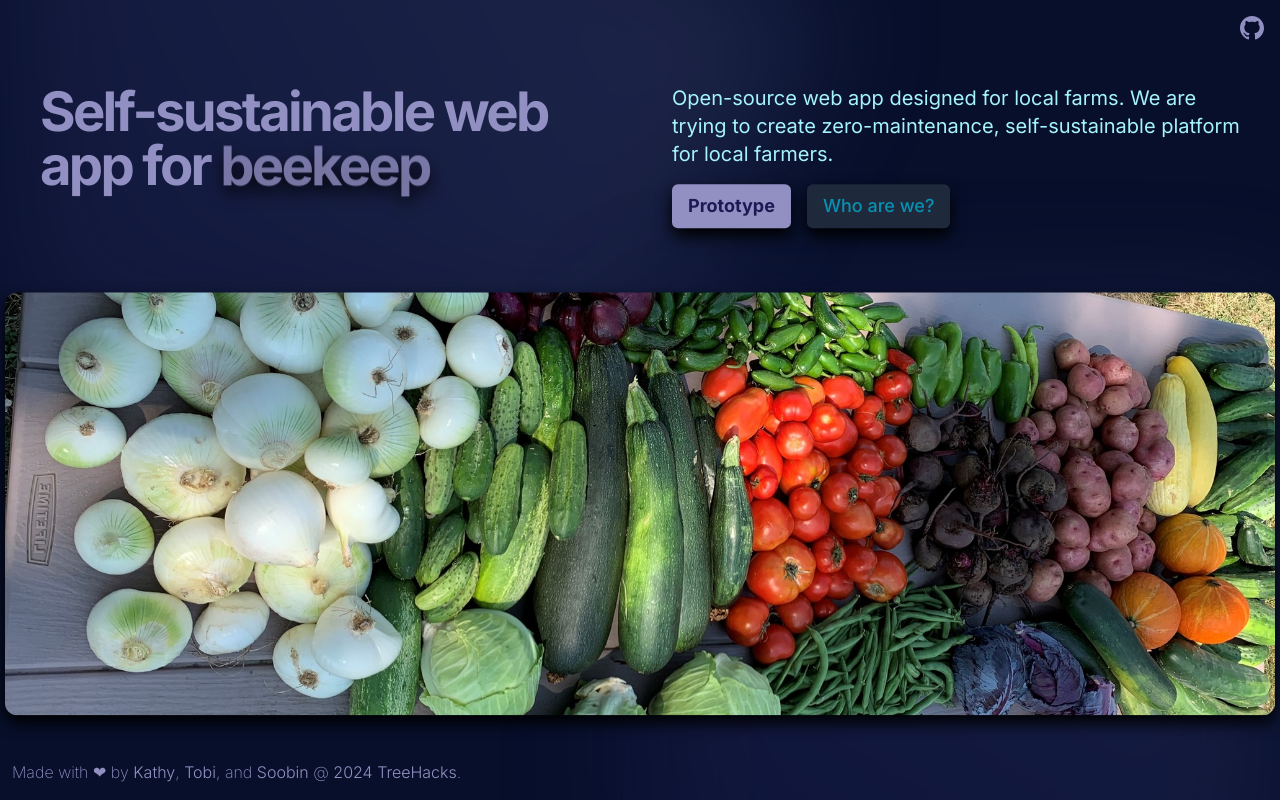
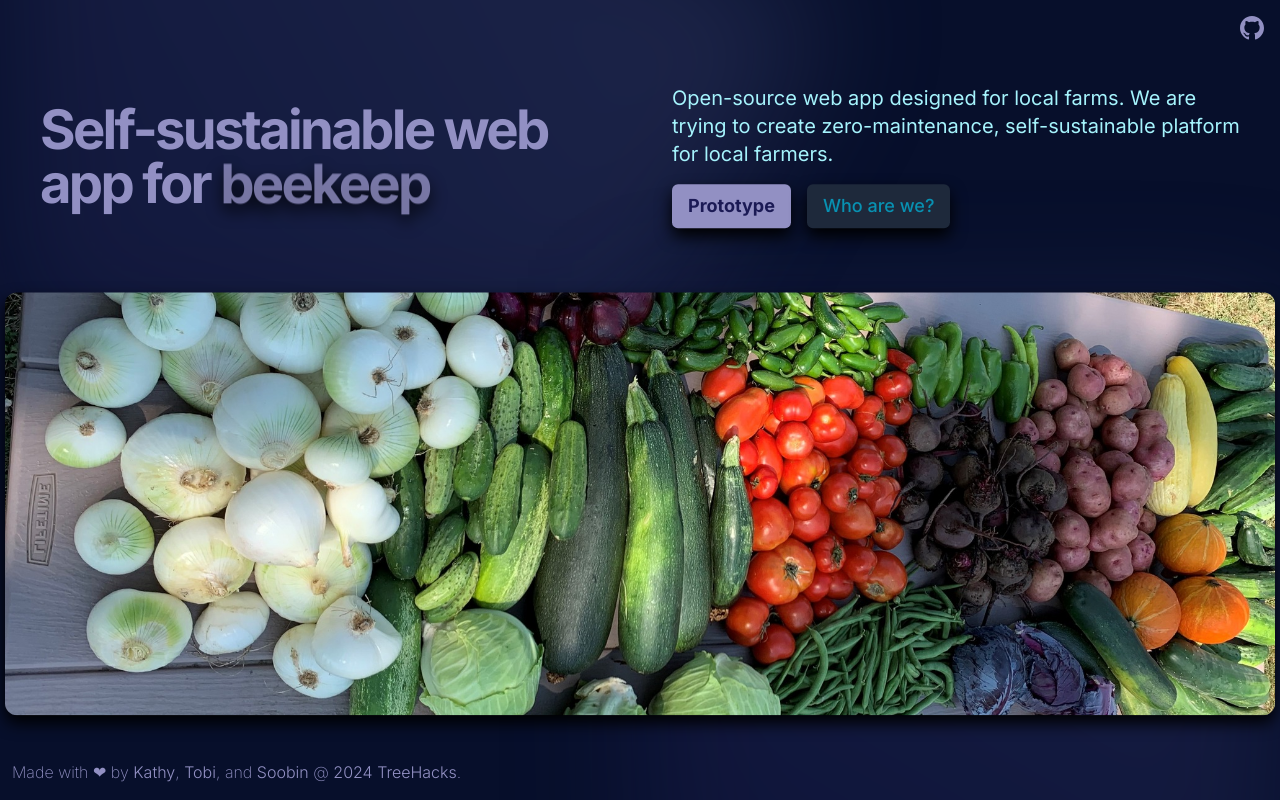
Before and after one commit to soobinrho/GoodLifeFarms, a Next.js app: page / in a window 1280 px wide. Shown: the top 800 px of the page. Built offline with nearby package versions, Linux system fonts and the light colour scheme.

Commit message:
refactor: align grid items center for better readability
Signed-off-by: Soobin Rho <soobinrho@gmail.com>

```diff
--- a/src/components/landing-page.tsx
+++ b/src/components/landing-page.tsx
@@ -11,9 +11,9 @@ export default function LandingPage() {
         {/* Who we are */}
         <section className='absolute left-[50%] top-[50%] z-10 translate-x-[-50%] translate-y-[-50%]'>
           <div className='container w-screen space-y-10 xl:space-y-16'>
-            <div className='grid gap-4 px-10 md:grid-cols-2 md:gap-16'>
+            <div className='grid place-items-center gap-4 px-10 md:grid-cols-2 md:gap-16'>
               <div>
-                <h1 className=' lg:leading-tighter text-3xl font-bold tracking-tighter sm:text-4xl md:text-5xl xl:text-[3.4rem] 2xl:text-[3.75rem]'>
+                <h1 className='lg:leading-tighter text-start text-3xl font-bold tracking-tighter sm:text-4xl md:text-5xl xl:text-[3.4rem] 2xl:text-[3.75rem]'>
                   Self-sustainable web app for{' '}
                   <TypeAnimation
                     className='text-primary/80 drop-shadow-[0_8px_8px_rgba(0,0,0,1)]'
```
